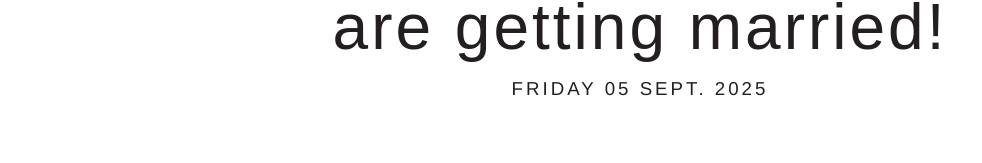
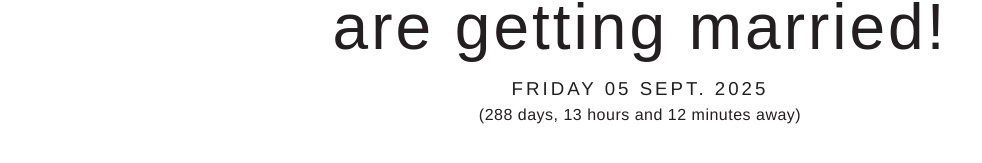
Before and after one commit to 11ac11/wedding-app, a Next.js app: page / in a window 1280 px wide. Shown: the part 561-724 px from the top of the page, without its empty margins (0-982 px from the left). Built offline with nearby package versions, Linux system fonts and the light colour scheme; a web font is replaced by a local one.

Commit message:
added countdown

```diff
--- a/app/page.jsx
+++ b/app/page.jsx
@@ -1,5 +1,6 @@
 import VidCont from '../components/vid-container'
 import Layout from './layout'
+import Countdown from '@/components/Countdown.jsx'
 
 export const runtime = 'edge'
 export const preferredRegion = 'home'
@@ -13,6 +14,7 @@ export default async function App() {
       <h1 className="getting-married low">{`Robyn + Alex`}</h1>
       <h1 className="getting-married low second">{`are getting married!`}</h1>
       <h3>FRIDAY 05 SEPT. 2025</h3>
+      <Countdown />
     </main>
   )
 }
--- /dev/null
+++ b/components/Countdown.jsx
@@ -0,0 +1,66 @@
+'use client'
+
+import React, { useState, useEffect } from 'react';
+import styled from 'styled-components';
+
+const Container = styled.div`
+  width: 400px;
+  margin: auto;
+  display: flex;
+  flex-direction: column;
+  align-items: center;
+  justify-content: center;
+
+  & div {
+    display: flex;
+    gap: 0.5rem;
+    align-items: center;
+    margin: 0px;
+    width: 100%;
+    justify-content: center;
+
+    & p {
+      margin: 0;
+      text-transform: uppercase;
+    }
+  }
+
+`
+
+
+const calculateTimeLeft = () => {
+  const targetDate = new Date('05-09-2025');
+  const now = new Date();
+  const difference = targetDate - now;
+
+  if (difference <= 0) {
+    return { days: 0, hours: 0, minutes: 0, seconds: 0 };
+  }
+
+  const seconds = Math.floor((difference / 1000) % 60);
+  const minutes = Math.floor((difference / (1000 * 60)) % 60);
+  const hours = Math.floor((difference / (1000 * 60 * 60)) % 24);
+  const days = Math.floor(difference / (1000 * 60 * 60 * 24));
+
+  return { days, hours, minutes, seconds };
+};
+
+export const Countdown = () => {
+  const [timeLeft, setTimeLeft] = useState(calculateTimeLeft());
+
+  useEffect(() => {
+    const intervalId = setInterval(() => {
+      setTimeLeft(calculateTimeLeft());
+    }, 1000);
+
+    return () => clearInterval(intervalId);
+  }, []);
+
+  return (
+    <Container>
+      <p className='info'>{`(${timeLeft.days} days, ${timeLeft.hours} hours and ${timeLeft.minutes} minutes away)`}</p>
+    </Container >
+  );
+}
+
+export default Countdown;
--- a/components/search-two.jsx
+++ b/components/search-two.jsx
@@ -32,7 +32,7 @@ const SearchInput = styled.input`
 
   &:focus-visible,
   &:hover {
-    outline: 2px solid var(--gold);
+    outline: 2px solid var(--slategrey);
     outline-offset: -2px;
     transition: outline 0.3s ease;
   }
--- a/components/socials.jsx
+++ b/components/socials.jsx
@@ -12,14 +12,14 @@ const SocalContainer = styled.div`
 `
 
 const Tag = styled.a`
-  color: var(--gold);
+  color: var(--slategrey);
   cursor: pointer;
   text-decoration: none;
   margin-bottom: 0.2rem;
 
   &::before {
     bottom: 0;
-    background-color: var(--gold);
+    background-color: var(--slategrey);
 }
 `
 
```
